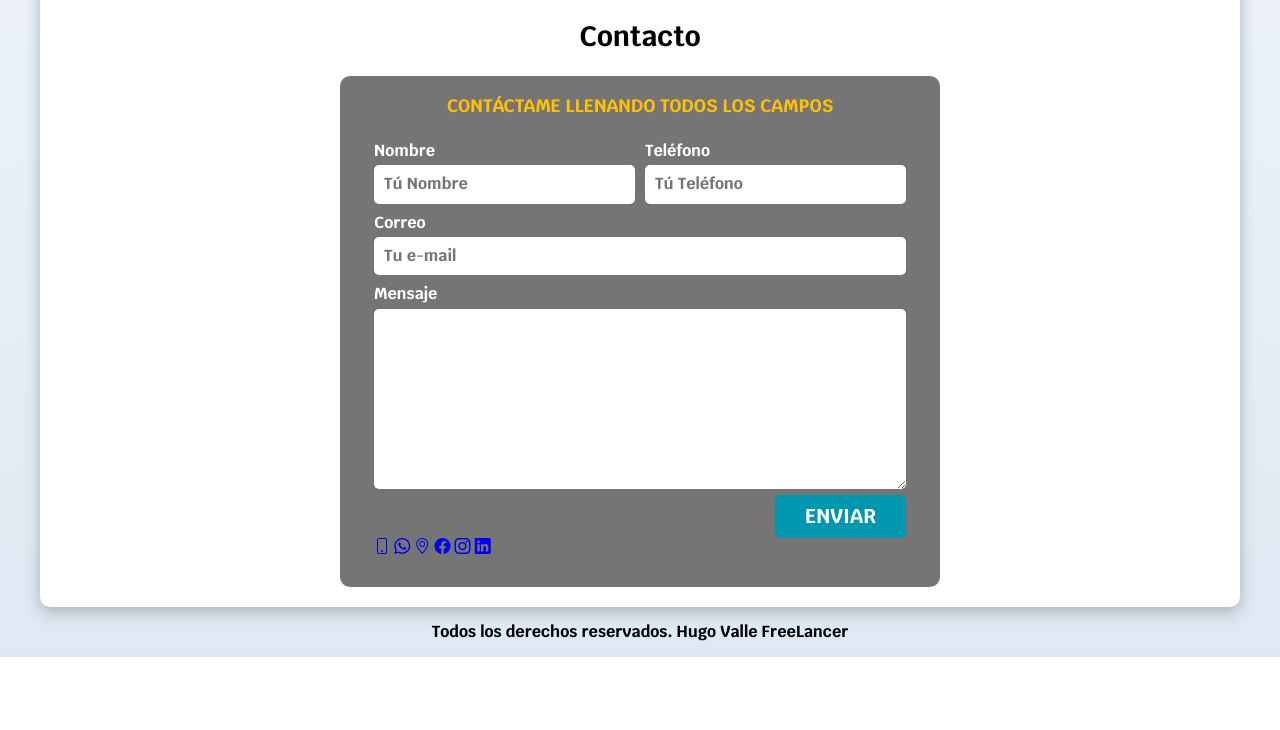
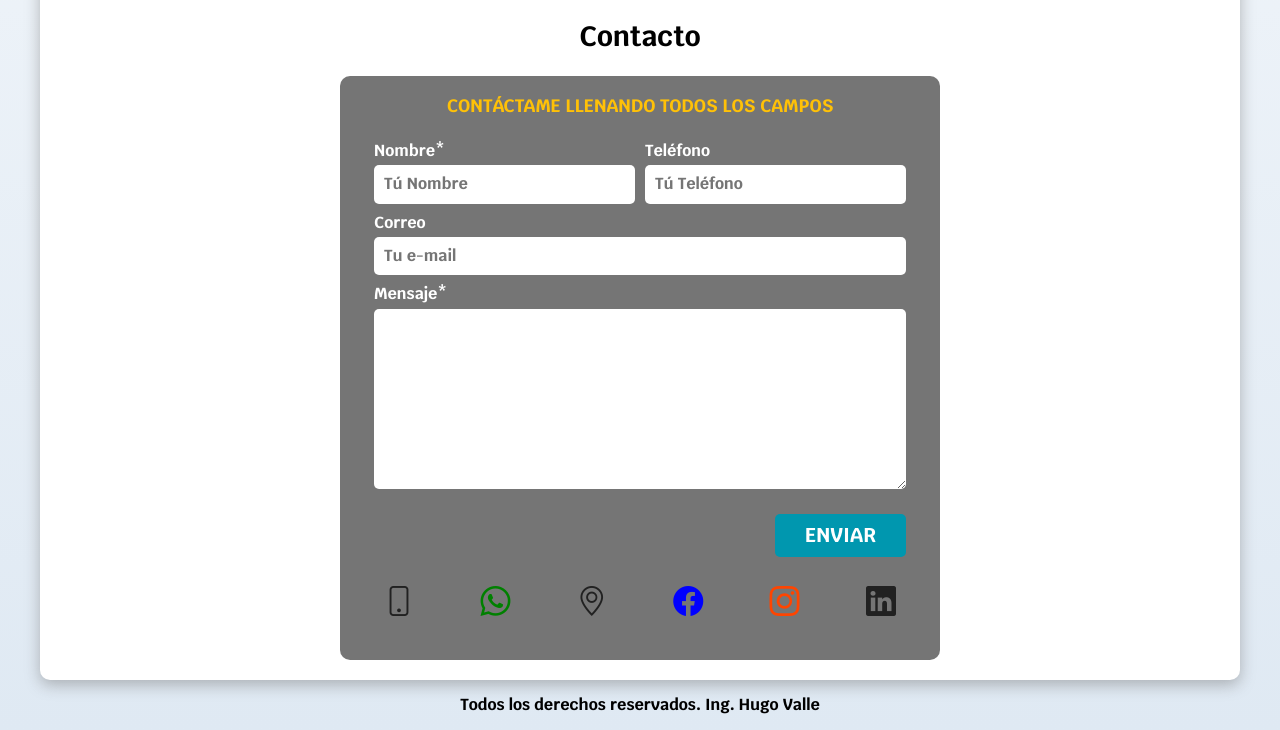
Before and after one commit to hvs145/MiCarpeta, a plain HTML site: page index.html in a window 1280 px wide. Shown: the part 1044-1774 px from the top of the page. Before the commit the page ends 1701 px from the top, so only its background shows below. Drawn offline with nearby package versions, Linux system fonts and the light colour scheme.

Commit message:
Modificaciones de estilo

```diff
--- a/css/styles.css
+++ b/css/styles.css
@@ -141,6 +141,13 @@ h1,h2,h3 {
     background-color: var(--primario);
     color: var(--oscuro);
 }
+.navegacion-iconos {
+    padding: 1rem;
+    font-size: 3rem;
+    display: flex;
+    flex-direction: row;
+    justify-content: space-between;
+}
 
 /* Imagen hero */
 .imagen {
@@ -212,7 +219,18 @@ h1,h2,h3 {
     justify-content: space-evenly;      /*Alineación para row (horizontal)*/
     align-items: center;                /*Alineación para columna (vertical)*/
 }
-
+.iconoNegro{
+    color: var(--oscuro);
+}
+.iconoVerde{
+    color: green;
+}
+.iconoRojo{
+    color: orangered;
+}
+.iconoAzul{
+    color: blue;
+}
 /*  Contactanos */
 .formulario{
     background-color: var(--gris);
--- a/index.html
+++ b/index.html
@@ -13,17 +13,8 @@
     <!--Hoja de estilos-->
     <link rel="preload" href="css/styles.css" as="style">
     <link rel="stylesheet" href="css/styles.css">
-
-
-    <!-- Favicon-->
-    <link rel="icon" type="image/x-icon" href="assets/favicon.ico" />
     <!-- Bootstrap Icons-->
     <link href="https://cdn.jsdelivr.net/npm/bootstrap-icons@1.5.0/font/bootstrap-icons.css" rel="stylesheet" />
-    <!-- SimpleLightbox plugin CSS-->
-    <link href="https://cdnjs.cloudflare.com/ajax/libs/SimpleLightbox/2.1.0/simpleLightbox.min.css" rel="stylesheet" />
-    <!-- Core theme CSS (includes Bootstrap)-->
-    <link href="https://necolas.github.io/normalize.css/8.0.1/normalize.css" rel="stylesheet" />
-    <link href="css/styles.css?v1.3" rel="stylesheet" />
 
 
     <title>Ing.Hugo Valle</title>
@@ -38,15 +29,15 @@
 
 <body>
     <header>
-        <h1 class="titulo">Ing.Hugo Valle <span>developer</span></h1>
+        <h1 class="titulo">Ing.Hugo Valle <span>Developer</span></h1>
     </header>
 
     <div class="nav-bg">
         <nav class="contenedor navegacion-principal">
-            <a href="#">Inicio</a>
-            <a href="#">Sobre mí</a>
+            <a href="#servicios">Sobre mí</a>
             <!-- <a href="#">Clientes</a> -->
             <a href="#contacto">Contacto</a>
+            <a href="https://bridentmty.netlify.app/">Proyecto Brident</a>
         </nav>
     </div>
     <!--.nav-bg-->
@@ -71,7 +62,7 @@
     </section> <!-- .imagen -->
 
     <main class="contenedor sombra">
-        <h2>Mis Servicios</h2>
+        <h2 id ="servicios" >Mis Servicios</h2>
 
         <div class="servicios">
             <section class="servicio">
@@ -146,7 +137,7 @@
                     <legend>Contáctame llenando todos los campos</legend>
                     <div class="contenedor-campos">
                         <div class="campo">
-                            <label>Nombre</label>
+                            <label>Nombre*</label>
                             <input class="input-text" type="text" placeholder="Tú Nombre" required>
                         </div>
 
@@ -162,31 +153,28 @@
 
 
                         <div class="campo">
-                            <label>Mensaje</label>
-                            <textarea class="input-text"></textarea>
+                            <label>Mensaje*</label>
+                            <textarea class="input-text" required></textarea>
                         </div>
                     </div>
+                    <br>
                     <!--contenedor-campos-->
                     <div class="flex alinear-derecha">
                         <!--<button type="submit">Enviar</button>   -->
                         <input class="boton w-sm-100" type="submit" value="Enviar">
                     </div>
-                    <div class="container px-12 px-lg-12">
-                        <div class="row gx-4 gx-lg-12 justify-content-center">
-                            <div class="col-lg-6 text-center mb-6 mb-lg-0">
-                                <a class="btn-xl" href="tel:8110613043" target="_blank"><i
-                                        class="bi-phone fs-2 mb-3 text-azulClaro"></i></a>
-                                <a class="btn-xl" href="https://api.whatsapp.com/send?phone=528110613043"
-                                    target="_blank"><i class="bi bi-whatsapp fs-2 mb-3 text-azulClaro"></i></a>
-                                <a class="btn-xl"
-                                    href="https://www.google.com/maps/dir/?api=1&destination=25.737436504027%2C-100.26672363281&fbclid=IwAR3OMgfJ3qyoPfga_j6J5vELQVQUNZMWGRIp3sBWXRNZ2aJgYlfRHyT-9jk"
-                                    target="_blank"><i class="bi bi-geo-alt fs-2 mb-3 text-azulClaro"></i></a>
-                                <a class="btn-xl" href="https://www.facebook.com/huguillo87" target="_blank"><i
-                                        class="bi bi-facebook fs-2 mb-3 text-azulClaro"></i></a>
-                                <a class="btn-xl" href="https://www.instagram.com/hvs145/?utm_source=qr"
-                                    target="_blank"><i class="bi bi-instagram fs-2 mb-3 text-azulClaro"></i></a>
-                                <a class="btn-xl" href="https://www.linkedin.com/in/hugovallesosa"
-                                    target="_blank"><i class="bi bi-linkedin fs-2 mb-3 text-azulClaro"></i></a>
+                    <br>
+
+                    <div>
+                        <div>
+                            <div class="navegacion-iconos">
+                                <a class="iconoNegro bi-phone" href="tel:8110613043" target="_blank"><i></i></a>
+                                <a class="iconoVerde bi-whatsapp" href="https://api.whatsapp.com/send?phone=528110613043"  target="_blank"><i></i></a>
+                                <a class="iconoNegro bi-geo-alt" href="https://www.google.com/maps/dir/?api=1&destination=25.737436504027%2C-100.26672363281&fbclid=IwAR3OMgfJ3qyoPfga_j6J5vELQVQUNZMWGRIp3sBWXRNZ2aJgYlfRHyT-9jk"
+                                    target="_blank"><i></i></a>
+                                <a class="iconoAzul bi-facebook" href="https://www.facebook.com/huguillo87" target="_blank"><i></i></a>
+                                <a class="iconoRojo bi-instagram " href="https://www.instagram.com/hvs145/?utm_source=qr" target="_blank"><i></i></a>
+                                <a class="iconoNegro bi-linkedin" href="https://www.linkedin.com/in/hugovallesosa" target="_blank"><i></i></a>
                             </div>
                         </div>
                     </div>
@@ -200,7 +188,7 @@
     </main> <!-- .contenedor .sombra -->
 
     <footer class="footer">
-        <p>Todos los derechos reservados. Hugo Valle FreeLancer</p>
+        <p>Todos los derechos reservados. Ing. Hugo Valle</p>
     </footer>
 </body>
 
```
